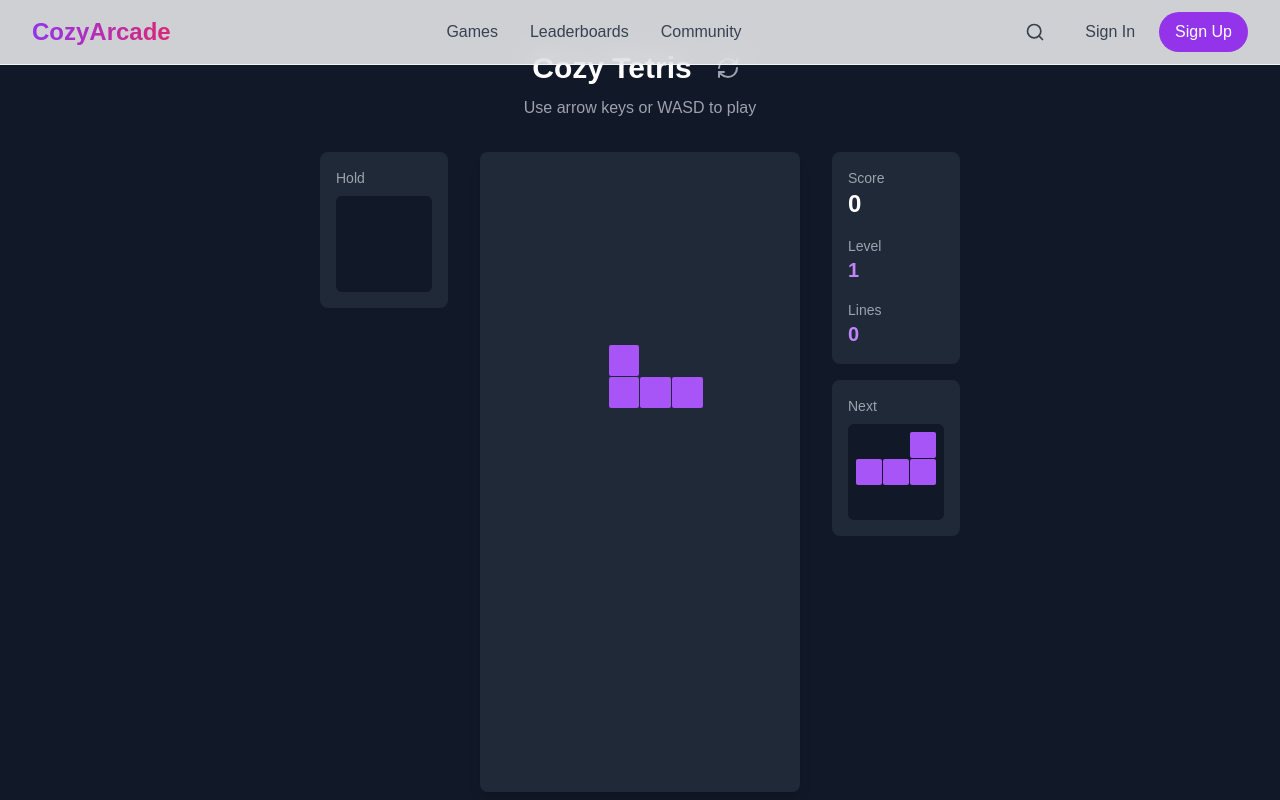
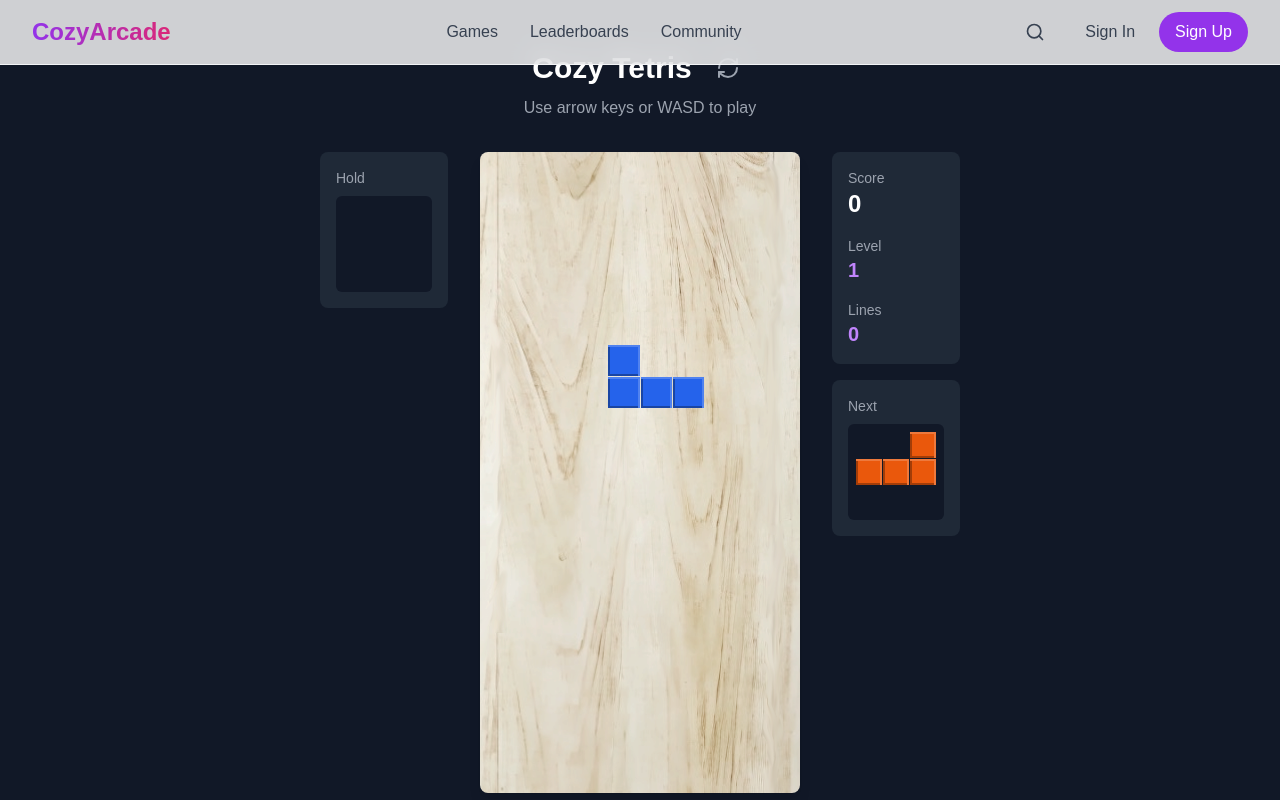
Before and after one commit to whittenluke/CozyArcade, a React (Vite) app: page /games/tetris in a window 1280 px wide. Shown: the top 800 px of the page. Built offline with nearby package versions, Linux system fonts and the light colour scheme; no server answers.

Commit message:
Added wood grain background to tetris game, improved piece preview and game board display

```diff
--- a/src/games/tetris/components/GameBoard.tsx
+++ b/src/games/tetris/components/GameBoard.tsx
@@ -4,6 +4,7 @@ import { BOARD_WIDTH, BOARD_HEIGHT } from '../core/constants';
 
 interface GameBoardProps {
   board: number[][];
+  boardColors: (string | null)[][];
   currentPiece: Piece;
   currentPosition: { x: number; y: number };
   isPaused: boolean;
@@ -13,13 +14,13 @@ interface GameBoardProps {
 
 export default function GameBoard({
   board,
+  boardColors,
   currentPiece,
   currentPosition,
   isPaused,
   isGameOver,
   onRestart
 }: GameBoardProps) {
-  // Combine the board state with the current piece
   const displayBoard = useMemo(() => {
     const display = board.map(row => [...row]);
 
@@ -30,7 +31,7 @@ export default function GameBoard({
           const boardY = currentPosition.y + y;
           const boardX = currentPosition.x + x;
           if (boardY >= 0 && boardY < BOARD_HEIGHT && boardX >= 0 && boardX < BOARD_WIDTH) {
-            display[boardY][boardX] = 2; // Use 2 to differentiate active piece
+            display[boardY][boardX] = 2;
           }
         }
       }
@@ -39,15 +40,28 @@ export default function GameBoard({
     return display;
   }, [board, currentPiece, currentPosition]);
 
+  // Updated color getter
+  const getCellColor = (cell: number, y: number, x: number) => {
+    if (cell === 0) return '';
+    if (cell === 2) return currentPiece.color;
+    return boardColors[y][x] || '';
+  };
+
   return (
-    <div className="relative bg-gray-900 rounded-lg overflow-hidden shadow-lg">
-      {/* Game board grid */}
+    <div
+      className="relative rounded-lg overflow-hidden shadow-lg"
+      style={{
+        backgroundImage: 'url("/images/games/tetris/wood-grain-bg.png")',
+        backgroundSize: 'cover',
+        backgroundPosition: 'center'
+      }}
+    >
       <div
-        className="grid gap-px bg-gray-800"
         style={{
           gridTemplateColumns: `repeat(${BOARD_WIDTH}, minmax(0, 1fr))`,
           aspectRatio: `${BOARD_WIDTH}/${BOARD_HEIGHT}`,
-          padding: '1px'
+          display: 'grid',
+          gap: '1px'
         }}
       >
         {displayBoard.map((row, y) =>
@@ -55,10 +69,13 @@ export default function GameBoard({
             <div
               key={`${x}-${y}`}
               className={`
-                aspect-square rounded-sm
-                ${cell === 0 ? 'bg-gray-800' : 'bg-purple-500'}
-                ${cell === 2 ? 'bg-purple-400' : ''}
-                transition-colors duration-100
+                aspect-square relative
+                ${getCellColor(cell, y, x)}
+                ${cell !== 0 ? `
+                  border-t-2 border-r-2 border-white/20
+                  after:absolute after:inset-0
+                  after:border-b-2 after:border-l-2 after:border-black/30
+                ` : ''}
               `}
             />
           ))
--- a/src/games/tetris/components/PiecePreview.tsx
+++ b/src/games/tetris/components/PiecePreview.tsx
@@ -21,7 +21,7 @@ export default function PiecePreview({ piece, label }: PiecePreviewProps) {
     <div className="bg-gray-800 rounded-lg p-4">
       <div className="text-sm text-gray-400 mb-2">{label}</div>
       <div
-        className="grid gap-px bg-gray-900 rounded-md p-2"
+        className="grid gap-[1px] bg-gray-900 rounded-md p-2"
         style={{
           gridTemplateColumns: `repeat(${size}, minmax(0, 1fr))`,
           aspectRatio: '1'
@@ -32,8 +32,13 @@ export default function PiecePreview({ piece, label }: PiecePreviewProps) {
             <div
               key={`${x}-${y}`}
               className={`
-                aspect-square rounded-sm
-                ${cell ? 'bg-purple-500' : 'bg-transparent'}
+                aspect-square relative
+                ${cell ? `
+                  ${piece.color}
+                  border-t-2 border-r-2 border-white/20
+                  after:absolute after:inset-0
+                  after:border-b-2 after:border-l-2 after:border-black/30
+                ` : 'bg-transparent'}
               `}
             />
           ))
--- a/src/games/tetris/components/TetrisGame.tsx
+++ b/src/games/tetris/components/TetrisGame.tsx
@@ -8,6 +8,7 @@ import { RefreshCw } from 'lucide-react';
 export default function TetrisGame() {
   const {
     board,
+    boardColors,
     currentPiece,
     currentPosition,
     nextPiece,
@@ -52,6 +53,7 @@ export default function TetrisGame() {
           <div className="w-[320px]">
             <GameBoard
               board={board}
+              boardColors={boardColors}
               currentPiece={currentPiece}
               currentPosition={currentPosition}
               isPaused={isPaused}
--- a/src/games/tetris/core/gameLogic.ts
+++ b/src/games/tetris/core/gameLogic.ts
@@ -6,6 +6,7 @@ import { rotatePiece } from './rotation';
 
 export interface GameState {
   board: number[][];
+  boardColors: (string | null)[][];
   currentPiece: Piece;
   currentPosition: { x: number; y: number };
   nextPiece: Piece;
@@ -23,8 +24,13 @@ export function initializeGame(): GameState {
     Array(BOARD_WIDTH).fill(0)
   );
 
+  const boardColors = Array(BOARD_HEIGHT).fill(null).map(() =>
+    Array(BOARD_WIDTH).fill(null)
+  );
+
   return {
     board,
+    boardColors,
     currentPiece: getRandomPiece(),
     currentPosition: { ...SPAWN_POSITION },
     nextPiece: getRandomPiece(),
@@ -99,6 +105,7 @@ export function moveDown(state: GameState): GameState {
 // Lock the current piece in place and generate a new one
 function lockPiece(state: GameState): GameState {
   const newBoard = state.board.map(row => [...row]);
+  const newBoardColors = state.boardColors.map(row => [...row]);
 
   // Place the piece on the board
   for (let y = 0; y < state.currentPiece.shape.length; y++) {
@@ -107,6 +114,7 @@ function lockPiece(state: GameState): GameState {
         const boardY = state.currentPosition.y + y;
         const boardX = state.currentPosition.x + x;
         newBoard[boardY][boardX] = 1;
+        newBoardColors[boardY][boardX] = state.currentPiece.color;
       }
     }
   }
@@ -125,6 +133,7 @@ function lockPiece(state: GameState): GameState {
     return {
       ...state,
       board: clearedBoard,
+      boardColors: newBoardColors,
       isGameOver: true
     };
   }
@@ -133,6 +142,7 @@ function lockPiece(state: GameState): GameState {
   return {
     ...state,
     board: clearedBoard,
+    boardColors: newBoardColors,
     currentPiece: state.nextPiece,
     currentPosition: { ...SPAWN_POSITION },
     nextPiece: getRandomPiece(),
--- a/src/games/tetris/core/pieces.ts
+++ b/src/games/tetris/core/pieces.ts
@@ -18,7 +18,7 @@ export const PIECES: Record<PieceType, Piece> = {
       [0, 0, 0, 0],
       [0, 0, 0, 0],
     ],
-    color: '#60A5FA', // Blue
+    color: 'bg-cyan-600',
     rotation: 0
   },
   O: {
@@ -27,7 +27,7 @@ export const PIECES: Record<PieceType, Piece> = {
       [1, 1],
       [1, 1],
     ],
-    color: '#FBBF24', // Yellow
+    color: 'bg-yellow-500',
     rotation: 0
   },
   T: {
@@ -37,7 +37,7 @@ export const PIECES: Record<PieceType, Piece> = {
       [1, 1, 1],
       [0, 0, 0],
     ],
-    color: '#8B5CF6', // Purple
+    color: 'bg-purple-600',
     rotation: 0
   },
   S: {
@@ -47,7 +47,7 @@ export const PIECES: Record<PieceType, Piece> = {
       [1, 1, 0],
       [0, 0, 0],
     ],
-    color: '#34D399', // Green
+    color: 'bg-green-600',
     rotation: 0
   },
   Z: {
@@ -57,7 +57,7 @@ export const PIECES: Record<PieceType, Piece> = {
       [0, 1, 1],
       [0, 0, 0],
     ],
-    color: '#F87171', // Red
+    color: 'bg-red-600',
     rotation: 0
   },
   J: {
@@ -67,7 +67,7 @@ export const PIECES: Record<PieceType, Piece> = {
       [1, 1, 1],
       [0, 0, 0],
     ],
-    color: '#818CF8', // Indigo
+    color: 'bg-blue-600',
     rotation: 0
   },
   L: {
@@ -77,7 +77,7 @@ export const PIECES: Record<PieceType, Piece> = {
       [1, 1, 1],
       [0, 0, 0],
     ],
-    color: '#FB923C', // Orange
+    color: 'bg-orange-600',
     rotation: 0
   },
 };
```
Also changed, not shown: public/images/games/tetris/wood-grain-bg.png (added).
